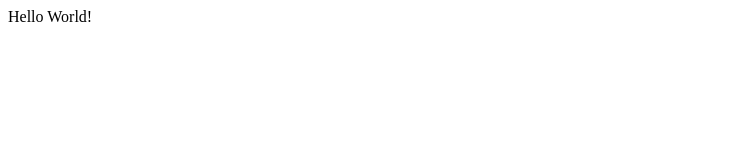
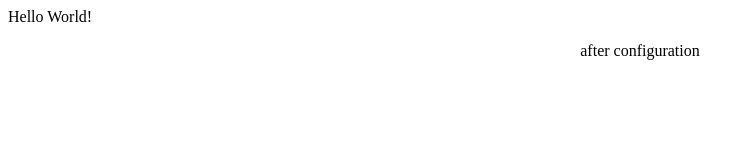
Before and after one commit to Monalika14/demo, a plain HTML site: page index.html in a window 1280 px wide. Shown: the whole page, without its empty margins (0-754 px from the left). Drawn offline with Linux system fonts and the light colour scheme.

Commit message:
Update index.html

```diff
--- a/index.html
+++ b/index.html
@@ -9,5 +9,6 @@
 
 	<body>
 		Hello World!
+        <p><center> after configuration </center></p>
 	</body>
 </html>
```
